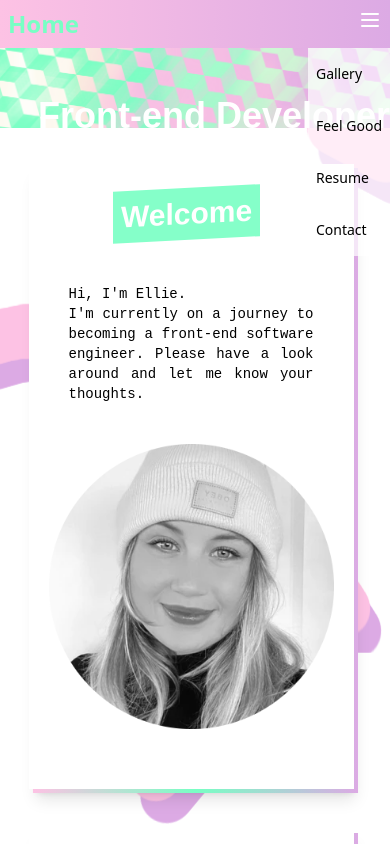
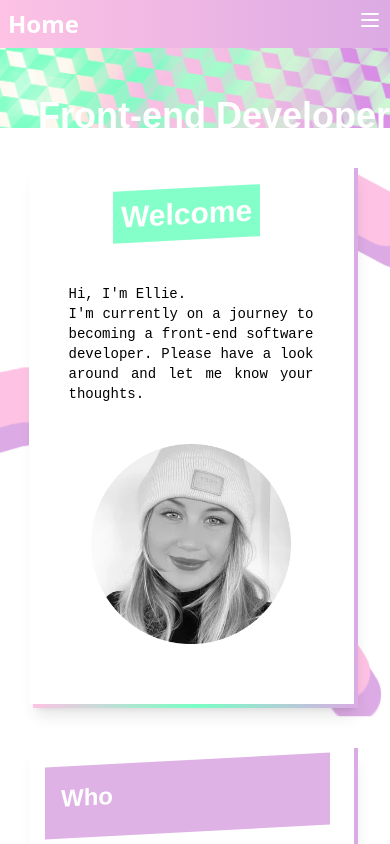
Before and after one commit to EllieBridges/Resume, a Next.js app: page / in a window 390 px wide. Shown: the top 844 px of the page. Built offline with nearby package versions, Linux system fonts and the light colour scheme.

Commit message:
small tweaks to responsiveness and fixed issues caused by dynamic classnames

```diff
--- a/app/Footer.tsx
+++ b/app/Footer.tsx
@@ -1,17 +1,17 @@
 import Link from "next/link"
-import BlockHighlight from "./BlockHighlight";
 
 const Footer = () => {
     return (
-        <div className='flex flex-col bg-gradient-to-r from-pink via-green to-purple opacity-90 h-fit text-white p-3'>
-            <h3 className='m-3 text-center italic font-black'>Find everything you&apos;re looking for?</h3>
-            <div className='flex flex-row justify-evenly font-secondary mb-8 '>
-                <Link href='/contact' className='hover:font-black'>Contact me</Link>
-                <Link href='https://github.com/EllieBridges' className='hover:font-black'>GitHub</Link>
-                <Link href='https://www.linkedin.com/in/ellie-bridges-244b7582' className='hover:font-black'>LinkedIn</Link>
-                <Link href='https://www.instagram.com/wewentexploringig/?igshid=OGQ5ZDc2ODk2ZA%3D%3D' className='hover:font-black'>Instagram</Link>
+        <div className='flex flex-col bg-gradient-to-r from-pink via-green to-purple opacity-90 h-fit text-white py-5 justify-center'>
+            <h3 className='text-sm text-center italic font-black md:text-md'>Find everything you&apos;re looking for?</h3>
+            <hr className='border-solid w-2/3 mx-auto my-2' />
+            <div className='flex flex-wrap justify-center font-secondary md:justify-evenly'>
+                <Link href='/contact' className='mx-3 hover:font-black '>Contact me</Link>
+                <Link href='https://github.com/EllieBridges' className='mx-3 hover:font-black'>GitHub</Link>
+                <Link href='https://www.linkedin.com/in/ellie-bridges-244b7582' className='mx-3 hover:font-black'>LinkedIn</Link>
+                <Link href='https://www.instagram.com/wewentexploringig/?igshid=OGQ5ZDc2ODk2ZA%3D%3D' className='mx-3 hover:font-black'>Instagram</Link>
             </div>
-        </div>
+        </div >
     )
 }
 
--- a/app/HamburgerButton.tsx
+++ b/app/HamburgerButton.tsx
@@ -28,12 +28,12 @@ const HamburgerButton = () => {
                     </svg>
                 </button>
             </div>
-            {toggle && <div className='mobile-menu self-end mt-10 -mr-2 absolute w-fit bg-white bg-opacity-70 text-black text-2xl md:hidden'>
-                <ul className=''>
-                    <li><Link href='/gallery' className='block text-sm px-2 py-4 hover:bg-green transition duration-300'>Gallery</Link></li>
-                    <li><Link href='/feelgood' className='block text-sm px-2 py-4 hover:bg-green transition duration-300'>Feel Good</Link></li>
-                    <li><Link href='/resume' className='block text-sm px-2 py-4 hover:bg-green transition duration-300'>Resume</Link></li>
-                    <li><Link href='/contact' className='block text-sm px-2 py-4 hover:bg-green transition duration-300'>Contact</Link></li>
+            {!toggle && <div className='mobile-menu self-end mt-10 -mr-2 absolute w-fit bg-purple bg-opacity-60 text-black text-2xl md:hidden'>
+                <ul className='text-black w-fit'>
+                    <li><Link href='/gallery' className='block text-md px-5 py-4 hover:bg-green transition duration-300 '>Gallery</Link></li>
+                    <li><Link href='/feelgood' className='block text-md px-5 py-4 hover:bg-green transition duration-300 '>Feel Good</Link></li>
+                    <li><Link href='/resume' className='block text-md px-5 py-4 hover:bg-green transition duration-300 '>Resume</Link></li>
+                    <li><Link href='/contact' className='block text-md px-5 py-4 hover:bg-green transition duration-300 '>Contact</Link></li>
                 </ul>
             </div>}
         </div>
--- a/app/Navbar.tsx
+++ b/app/Navbar.tsx
@@ -10,7 +10,7 @@ const Navbar = () => {
   return (
     <nav id='navbar' className='flex flex-row  w-100 sticky inset-x-0 top-0 bg-gradient-to-r from-pink to-purple text-white p-2 z-10'>
       <div id='navHome' className='basis-2/6'>
-        <Link href='/' className='text-green text-2xl font-black hover:text-white'>
+        <Link href='/' className='text-white text-2xl font-black hover:text-green'>
           Home
         </Link>
       </div>
--- a/app/Profile.tsx
+++ b/app/Profile.tsx
@@ -1,5 +1,4 @@
 import Image from "next/image";
-import AnimateOnScroll from "./AnimateOnScroll";
 import ShadowContainer from "./ShadowContainer";
 import BlockHighlight from "./BlockHighlight";
 
@@ -7,7 +6,7 @@ const Profile = ({ id, title, content, subtitle, color, photoUrl, photoSize }: {
     return (
         < ShadowContainer >
             <div key={id} className='container flex flex-col lg:w-1/2'>
-                <h2 className={`font-primary text-3xl text-white font-black text-center p-2 sm:text-5xl`}>
+                <h2 className='font-primary text-3xl text-white font-black text-center p-2 sm:text-5xl'>
                     <BlockHighlight
                         color={color}>{title}
                     </BlockHighlight>
@@ -17,7 +16,7 @@ const Profile = ({ id, title, content, subtitle, color, photoUrl, photoSize }: {
                     <h3 className={`font-secondary text-sm text-black text-base text-justify sm:text-lg`}>{content}</h3>
                 </div>
             </div>
-            <Image id='profilePic' className='object-top justify-center m-5' src={photoUrl} alt='A black and white photo of me' width={photoSize} height={photoSize} />
+            <Image id='profilePic' className='object-top justify-center m-5 md:scale-125' src={photoUrl} alt='A black and white photo of me' width={photoSize} height={photoSize} />
         </ShadowContainer >
     )
 }
--- a/app/Sites.tsx
+++ b/app/Sites.tsx
@@ -6,11 +6,11 @@ const Sites = () => {
     const links: Record<string, string> = { github: 'https://github.com/EllieBridges', linkedin: 'https://www.linkedin.com/in/ellie-bridges-244b7582', instagram: 'https://www.instagram.com/wewentexploringig/?igshid=OGQ5ZDc2ODk2ZA%3D%3D' };
 
     return (
-        <section className='flex flex-col my-10 p-20'>
+        <section className='flex flex-col my-10 p-5 md:p-20'>
             <h2 className='font-primary text-4xl font-bold text-black mb-10 p-2'>Get to know me</h2>
-            <ul className='flex flex-row justify-evenly'>
+            <ul className='flex flex-col mx-auto justify-evenly md:flex-row'>
                 {Object.keys(links).map((key, id) => (
-                    <li key={id} className='flex flex-col h-20 w-20 bg-green rounded-full items-center justify-center hover:bg-purple md:w-48 md:h-48'>
+                    <li key={id} className='flex flex-col m-2 h-32 w-32 bg-green rounded-full items-center justify-center hover:bg-pink hover:border-solid hover:border-white md:w-48 md:h-48'>
                         <Link href={links[key]}><Image className='md:scale-150' src={`/${key}.png`} alt={`${links[key]} logo`} width={50} height={50} /></Link></li>
                 ))}
             </ul>
--- a/app/feelgood/Button.tsx
+++ b/app/feelgood/Button.tsx
@@ -1,7 +1,7 @@
 
 const Button = ({ id, innerHtml, type, handler, colour }: { id: string, innerHtml: string, type: string, handler: Function, colour: string }) => {
     return (
-        <button onClick={() => handler(type)} className={`m-2 p-1 w-fit rounded-full bg-${colour} text-white hover:bg-green hover:text-white text-sm md:p-2 md:m-2 md:text-base lg:text-xl`} id={id}>{innerHtml}</button>
+        <button onClick={() => handler(type)} className={`m-2 p-1 w-fit rounded-full bg-pink text-white hover:bg-green hover:text-white text-sm md:p-2 md:m-2 md:text-base lg:text-xl`} id={id}>{innerHtml}</button>
     )
 }
 
--- a/app/feelgood/Peach.tsx
+++ b/app/feelgood/Peach.tsx
@@ -3,7 +3,7 @@ import Image from "next/image";
 const Peach = () => {
     return (
         <section className='flex flex-col justify-evenly items-center mx-auto mt-20'>
-            <Image className='mx-auto mt-10 md:pt-20 animate-bounce' priority={true} src='/peach.png' alt='Emoji peach' width={200} height={200} />
+            <Image className='mx-auto animate-bounce lg:scale-125 md:pt-10' priority={true} src='/peach.png' alt='Emoji peach' width={170} height={170} />
         </section>
     )
 }
--- a/app/page.tsx
+++ b/app/page.tsx
@@ -5,10 +5,6 @@ import Header from './Header';
 import Profile from './Profile';
 import Paragraph from './Paragraph';
 import Sites from './Sites';
-import Footer from './Footer';
-
-
-
 
 const Page = () => {
     return (
@@ -24,36 +20,34 @@ const Page = () => {
                     id='intro'
                     title='Welcome'
                     subtitle='Hi, I&apos;m Ellie.'
-                    content='I&apos;m currently on a journey to becoming a front-end software engineer. Please have a look around and let me know your thoughts.'
+                    content='I&apos;m currently on a journey to becoming a front-end software developer. Please have a look around and let me know your thoughts.'
                     color='green'
                     photoUrl='/profilePic.png'
-                    photoSize={300}
+                    photoSize={200}
                 />
-
 
                 <Paragraph
                     id='who'
                     title='Who'
-                    content='I&apos;ve been in the technology field for over 5 years. Starting out as a Geographical Information Systems (GIS) Technician, I worked my way up to becoming a GIS Specialist in the Power Transmission sector. I love the industry so much, but want to find a way to combine the skills I&apos;ve gained through this experience with an opportunity for growth and self-development.'
-                    color='pink' />
+                    content='I&apos;ve been in the technology field for over 5 years. Starting out as a Geographical Information Systems (GIS) Technician, I worked my way up to becoming a GIS Specialist in the Power Transmission sector. I love the industry so much, but want to find a way to combine the skills I&apos;ve gained through this experience with an new opportunity for growth and self-development.'
+                    color='purple' />
 
                 <Image className='m-auto p-10 hover:scale-150' src='/globe.png' alt='globe illustration' width={400} height={400} />
 
                 <Paragraph
                     id='why'
                     title='Why'
-                    content='I want to achieve a career that I can successfully pair my love for logic, creativity and life long learning. I&apos;m a visual learner, and although the road to get here hasn&apos;t been the most direct, there&apos;s nothing more satisfying than seeing ideas come to life. If I knew about front-end engineering earlier on, I would have definitely explored this route sooner. As its an ever changing industry, the chance to pursue new software and frameworks is excitingly endless.'
-                    color='purple' />
+                    content='I want to achieve a career within which I can successfully combine my love for logic and creativity with an ever-changing industry. I&apos;m a visual learner, and although the road to get here hasn&apos;t been the most direct, there&apos;s nothing more satisfying than seeing ideas come to life. If I knew about front-end engineering earlier on, I would have definitely explored this route sooner. The chance to pursue new software and frameworks is excitingly endless.'
+                    color='green' />
 
                 <Paragraph
                     id='what'
                     title='What'
-                    content='I have learnt Javascript, HTML, CSS and React. I have built most of my projects using Create React App, however also I have those (like this one) using Next.js, Typescript and Tailwind CSS. I try to push myself by learning new ways of problem solving, so I can evaluate for myself the pros and cons of each method. I have created and connected to existing APIs and built basic databases using Docker, Postgres and SQL. My learning has been a combination of Udemy online courses, documentation and my very supportive partner.'
-                    color='pink' />
+                    content='I have learnt Javascript, HTML, CSS and React. I have built most of my projects using Create React App, however also I have those (like this one) using Next.js, Typescript and Tailwind CSS. I try to push myself by learning new ways of problem solving, so I can evaluate for myself the pros and cons and the best application for each. I have created and connected to existing APIs and built basic databases using Docker, Postgres and SQL. My learning has been a combination of Udemy online courses, documentation and the support of my industry-experienced partner.'
+                    color='purple' />
 
                 <Sites />
             </section>
-            <Footer />
 
         </div>
     )
--- a/tailwind.config.ts
+++ b/tailwind.config.ts
@@ -1,5 +1,4 @@
 import type { Config } from 'tailwindcss'
-
 
 const config: Config = {
   content: [
```
Also changed, not shown: app/contact/page.tsx (+6 -5 lines), app/gallery/page.tsx (+6 -3 lines).
